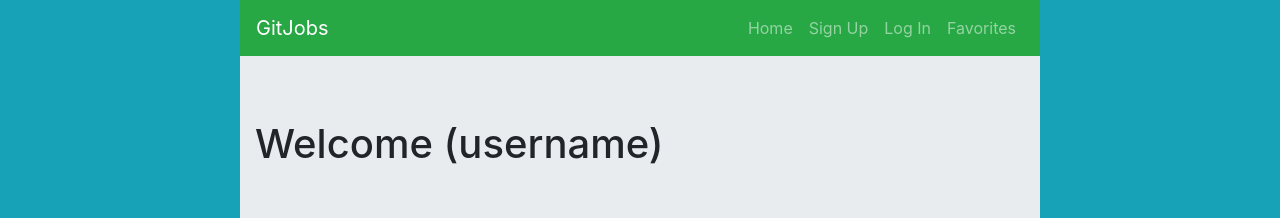
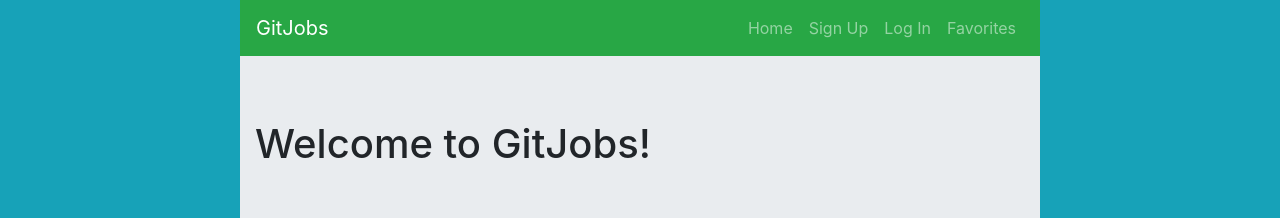
Before and after one commit to Claudialhc/git-jobs, a React (Create React App) app in the folder client/: page /protected in a window 1280 px wide. Shown: the top 218 px of the page. Built offline with nearby package versions, Linux system fonts and the light colour scheme; sample sign-in values are in the browser's storage.

Commit message:
protected page styling update

```diff
--- a/client/src/pages/ProtectedPage.js
+++ b/client/src/pages/ProtectedPage.js
@@ -1,12 +1,14 @@
 import { useAuth } from "../util/authContext";
 import { Jumbotron, Container } from "react-bootstrap";
+import SignUpPage from "./SignUpPage";
+
 function ProtectedPage() {
   const auth = useAuth();
   return (
     <div>
       <Jumbotron fluid>
         <Container>
-          <h1>Welcome (username)</h1>
+          <h1>Welcome to GitJobs!</h1>
         </Container>
       </Jumbotron>
       <h2>Protected</h2>
```
